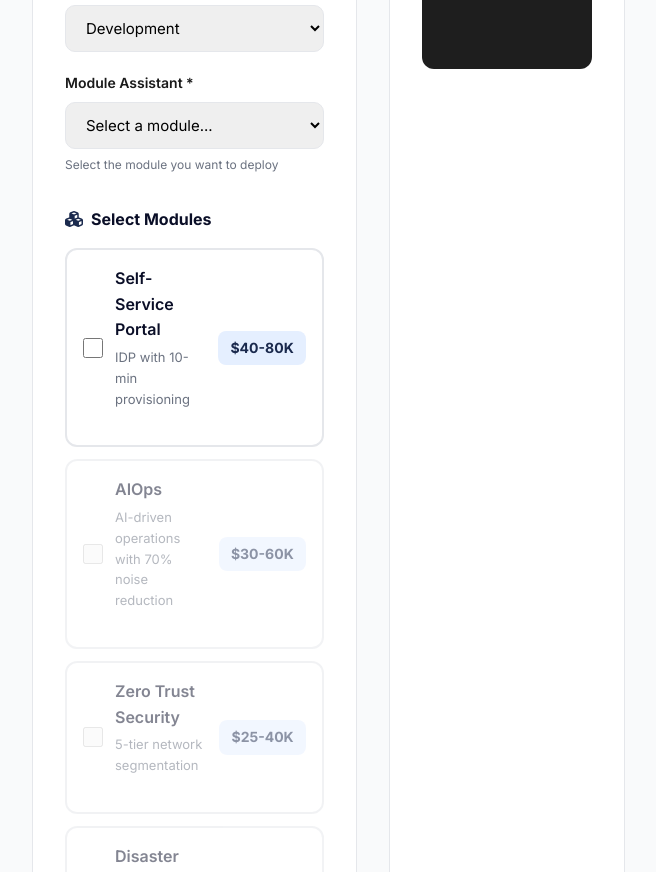
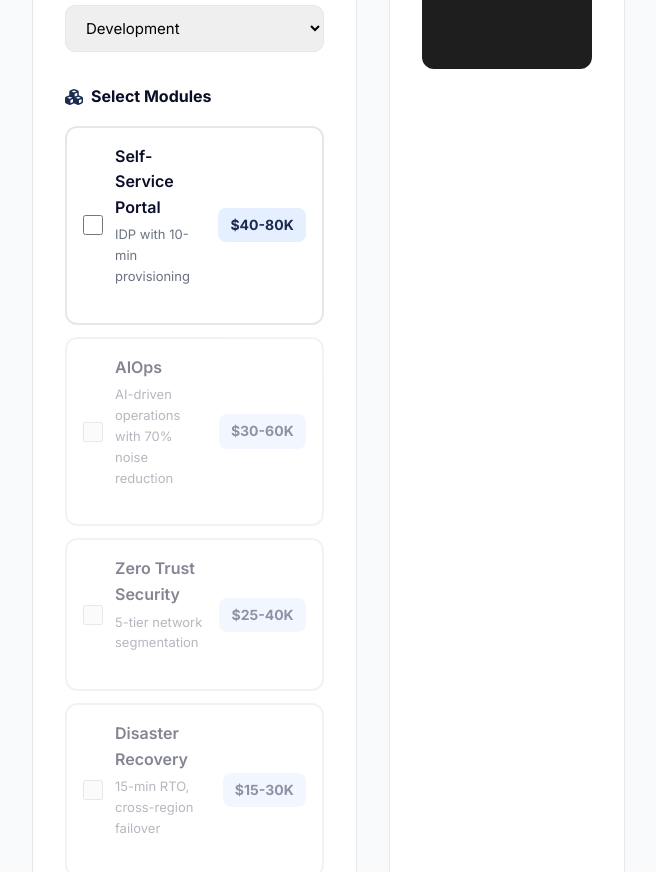
Before and after one commit to Botbynetz/Cloud-Infrastructure-Automation, a plain HTML site: page deploy.html in a window 1280 px wide. Shown: the part 1149-2021 px from the top of the page, without its empty margins (32-688 px from the left). Drawn offline with nearby package versions, Linux system fonts and the light colour scheme; sample sign-in values are in the browser's storage.

Commit message:
refactor: Remove Module Assistant dropdown menu

```diff
--- a/deploy.html
+++ b/deploy.html
@@ -569,23 +569,6 @@
                                     <option value="production">Production</option>
                                 </select>
                             </div>
-                            <div class="form-group">
-                                <label>Module Assistant *</label>
-                                <select id="module-assistant" required>
-                                    <option value="" disabled selected>Select a module...</option>
-                                    <option value="self-service-portal">Self-Service Portal - $40-80K (FREE)</option>
-                                    <option value="aiops">AIOps - $30-60K (ULTIMATE)</option>
-                                    <option value="zero-trust">Zero Trust Security - $25-40K (ENT/ULT)</option>
-                                    <option value="disaster-recovery">Disaster Recovery - $15-30K (ENT/ULT)</option>
-                                    <option value="compliance">Advanced Compliance - $20-35K (ENT/ULT)</option>
-                                    <option value="finops">FinOps Optimization - $10-20K (PRO+)</option>
-                                    <option value="multi-cloud">Multi-Cloud Support - $20-50K (ULTIMATE)</option>
-                                    <option value="gitops">GitOps & CI/CD - $15-25K (PRO+)</option>
-                                    <option value="service-mesh">Service Mesh - $18-30K (PRO+)</option>
-                                    <option value="observability">Observability 2.0 - $15-25K (PRO+)</option>
-                                </select>
-                                <small>Select the module you want to deploy</small>
-                            </div>
                         </div>
 
                         <!-- Module Selection -->
```
